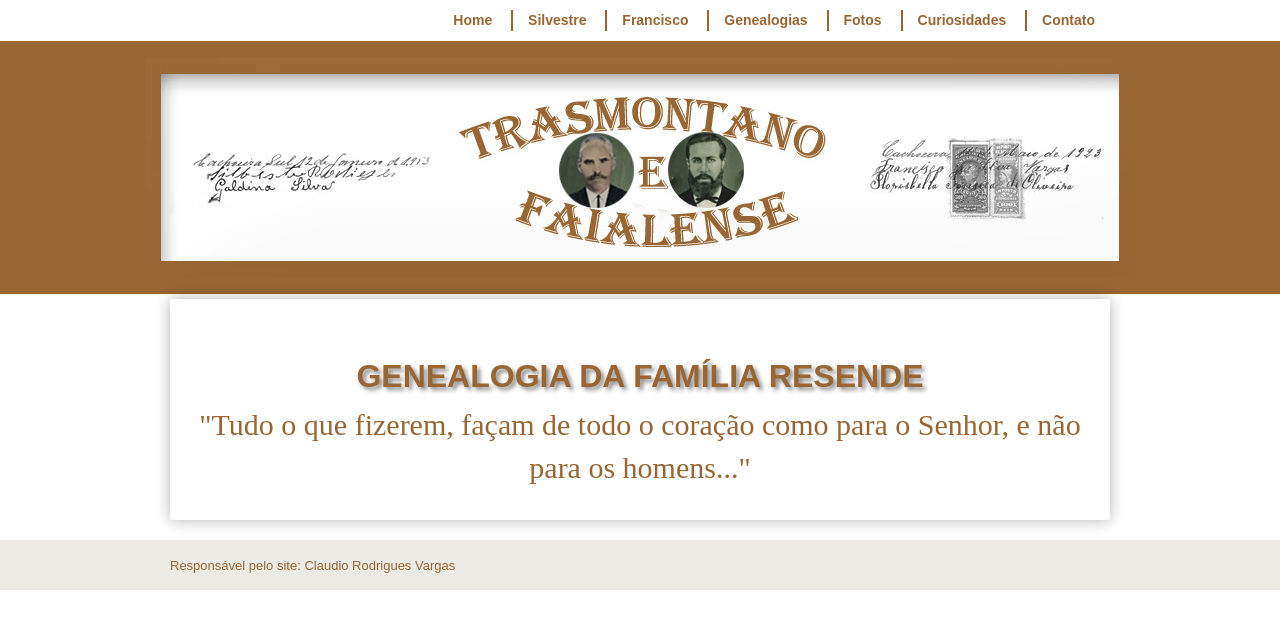
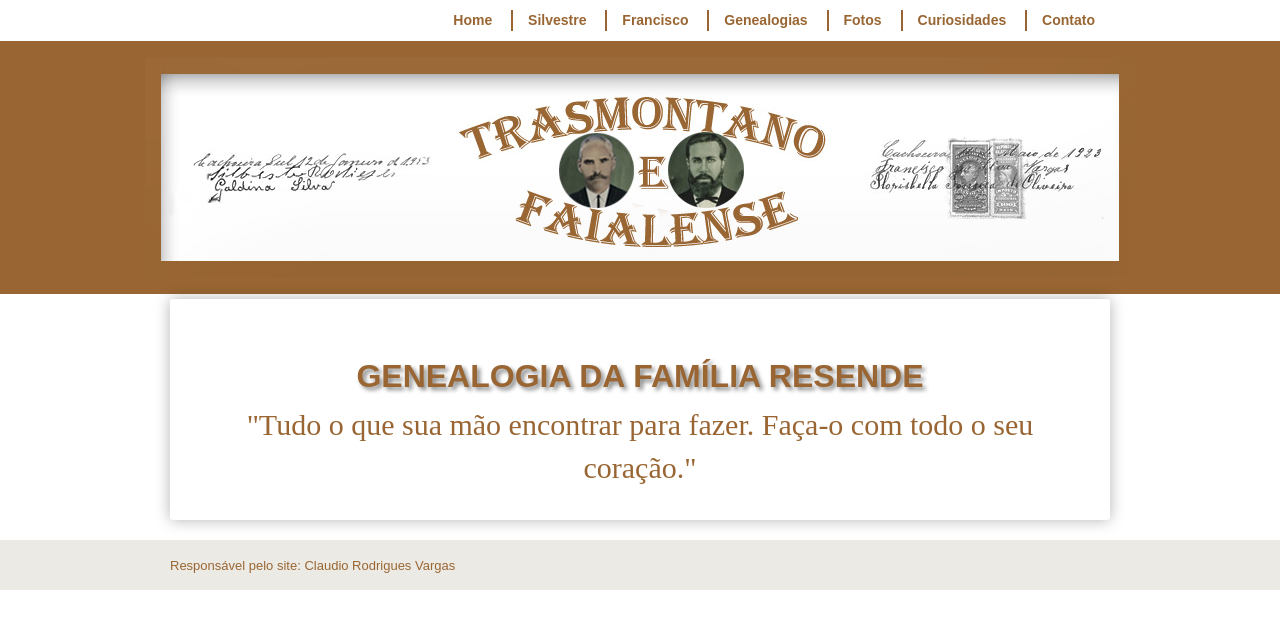
Before and after one commit to claudiovargas1955/claudiovargas1955.github.io, a Jekyll site: the page built from _pages/familia-resende.html, in a window 1280 px wide. Shown: the top 629 px of the page. Built offline with Jekyll 4.4.1, drawn with Linux system fonts in a browser that asks for light colours; some web fonts are replaced.

Commit message:
Update familia-resende.html

```diff
--- a/_pages/familia-resende.html
+++ b/_pages/familia-resende.html
@@ -97,5 +97,4 @@ details[open] summary {color:#996633;
 <h1>GENEALOGIA DA FAMÍLIA RESENDE</h1>
 
 
-<p style="text-align:center; color:#996633; font-size:30px; font-family: 'Rancho', cursive ">"Tudo o que fizerem, façam de todo o
-coração como para o Senhor, e não para os homens..."</p>
+<p style="text-align:center; color:#996633; font-size:30px; font-family: 'Rancho', cursive ">"Tudo o que sua mão encontrar para fazer. Faça-o com todo o seu coração."</p>
```
